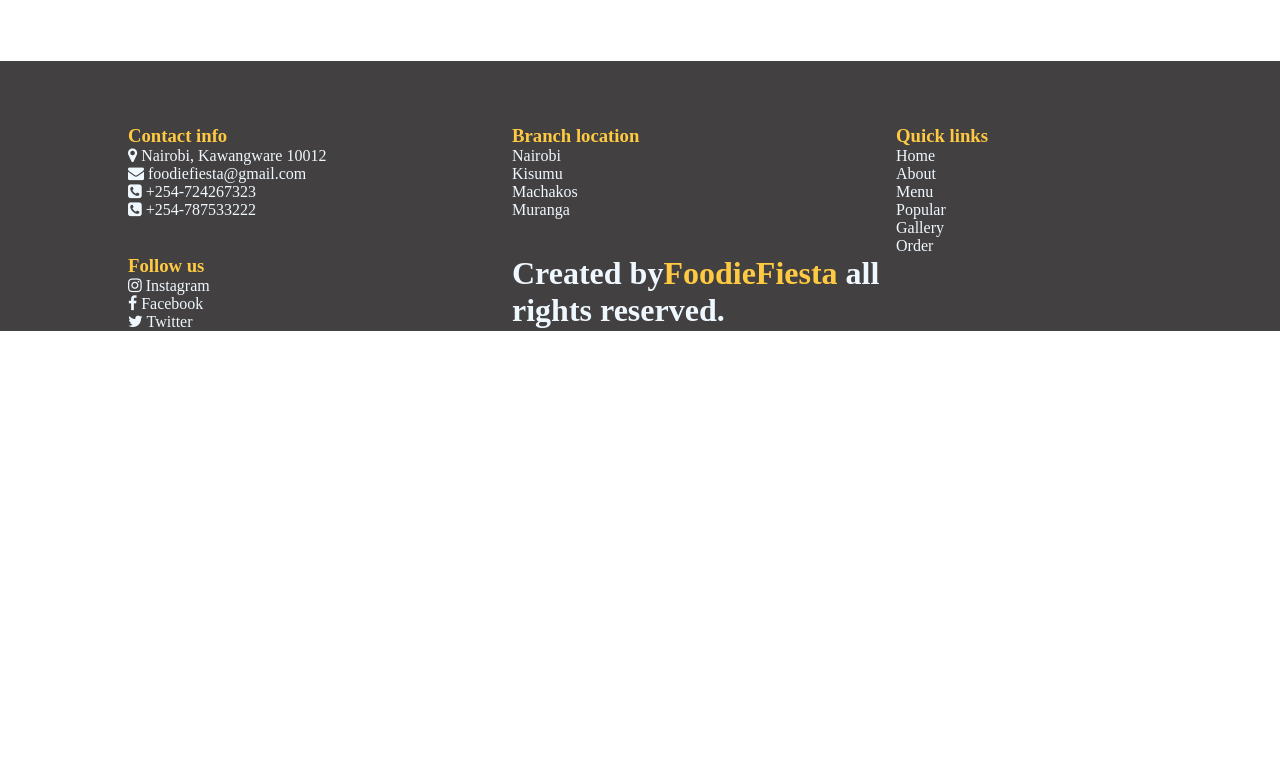
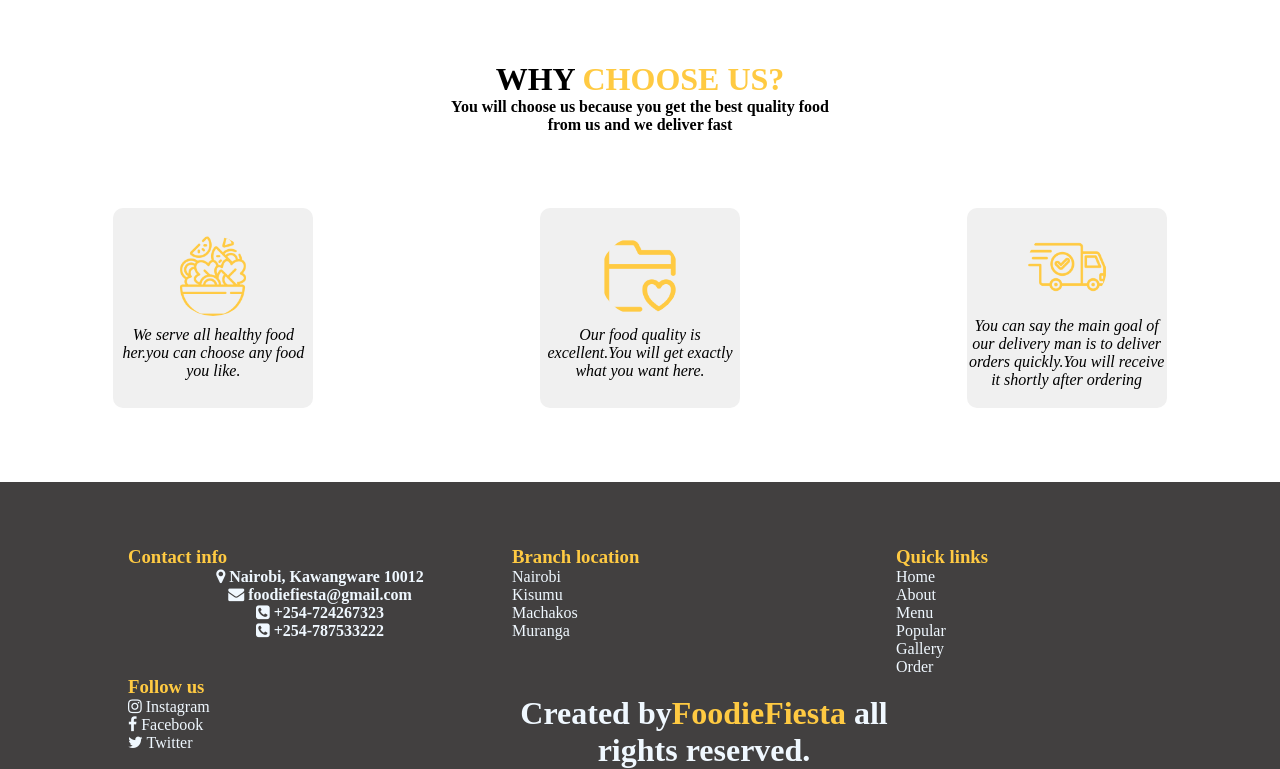
Before and after one commit to MAUREEN-OUGODEV/FoodieFiesta, a plain HTML site: page index.html in a window 1280 px wide. Shown: the part 1246-2015 px from the top of the page. Before the commit the page ends 1577 px from the top, so only its background shows below. Drawn offline with nearby package versions, Linux system fonts and the light colour scheme.

Commit message:
update changes

```diff
--- a/index.html
+++ b/index.html
@@ -64,6 +64,24 @@
 </div>
   </div>
 </div>
+
+
+<h1>WHY <span class="us">CHOOSE US?</span></h1>
+  <P>You will choose us because you get the best quality food<br>from us and we deliver fast</br></P>
+  <div class="choose">
+    <div class="choose-us">
+      <div class="pics"><img src="imageFolder/salad.png" alt="salad"></div>
+      <p class="content">We serve all healthy food her.you can choose any food you like.</p>
+    </div>
+    <div class="choose-us">
+      <div class="pics"><img src="imageFolder/favorite.png" alt="fast"></div>
+      <p class="content">Our food quality is excellent.You will get exactly what you want here.</p>
+    </div>
+    <div class="choose-us">
+      <div class="pics"><img src="imageFolder/fast-delivery.png" alt="fav"></div>
+      <p class="content">You can say the main goal of our delivery man is to deliver orders quickly.You will receive it shortly after ordering</p>
+    </div>
+  </div>
 <div class="footer">
   <!-- <div class="waves">
       <div class="wave" id="wave1"></div>
--- a/style.css
+++ b/style.css
@@ -158,3 +158,48 @@ button{
   color:#FFCA42;
   text-decoration: none;
  }
+
+h1 {
+  margin-top: 5%;
+  text-align: center;
+}
+.us{
+  color: #FFCA42;
+}
+p {
+  text-align: center;
+  font-weight: 550;
+}
+.choose {
+  display: flex;
+  justify-content: space-around;
+  margin-top: 5%;
+
+}
+.choose-us {
+  display: flex;
+  flex-direction: column;
+  align-items: center;
+  justify-content: center;
+  width: 200px;
+  height: 200px;
+  border-radius: 10px;
+  background-color: #F0F0F0;
+  margin: 10px;
+}
+.pics {
+  width: 80px;
+  height: 80px;
+  margin-bottom: 10px;
+}
+.content {
+  text-align: center;
+  font-style: italic;
+  font-weight: 500;
+}
+.choose-us img {
+  width: 100%;
+  height: 100%;
+  object-fit: contain;
+  border-radius: 50%;
+}
```
Also changed, not shown: imageFolder/fast-delivery.png (added), imageFolder/favorite.png (added), imageFolder/salad.png (added).
